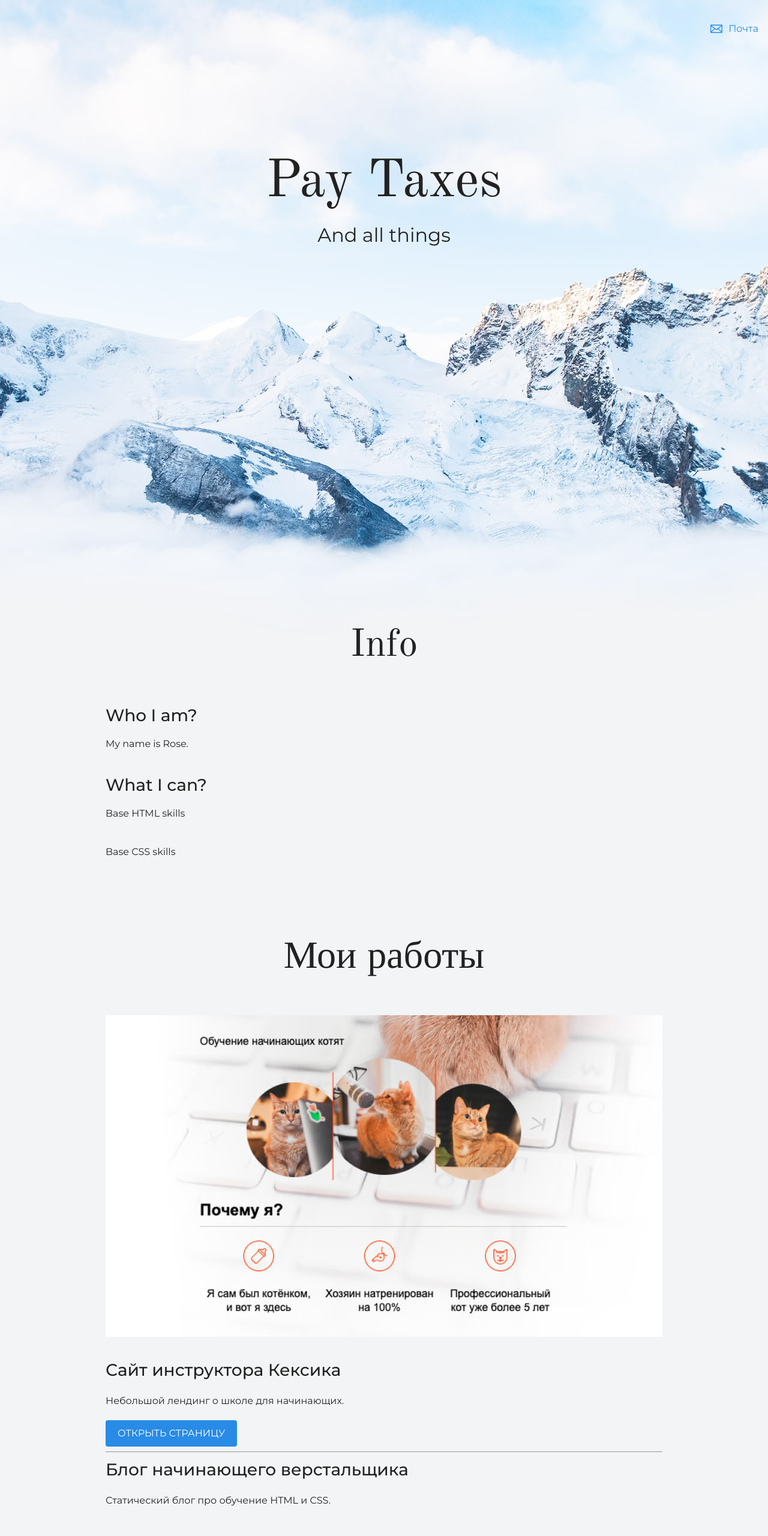
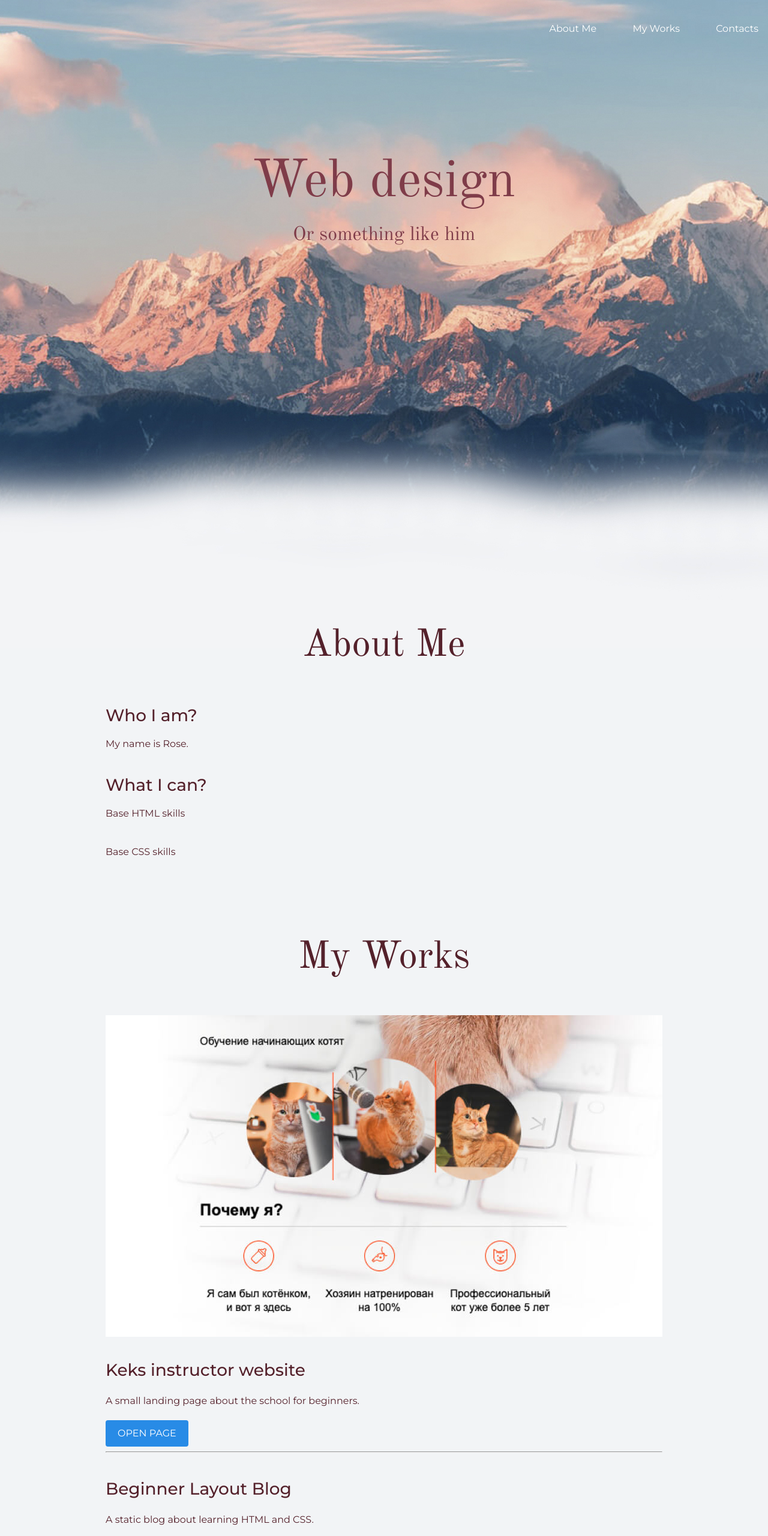
Before and after one commit to Rozaletta/MyPortfolio, a plain HTML site: page index.html in a window 1280 px wide. Shown: the top 2560 px of the page at 60% size. Drawn offline with nearby package versions, Linux system fonts and the light colour scheme.

Commit message:
Готовый сырняк

```diff
--- a/index.html
+++ b/index.html
@@ -10,21 +10,22 @@
   <body>
     <header class="page-header">
       <div class="container">
-       <a class="header-email"
-       href="mailto:Roseletta@mail.ru">Почта</a>
+        <a href="#info">About Me</a>
+        <a href="#works">My Works</a>
+        <a href="#contacts">Contacts</a>
       </div>
     </header>
 
     <section class="hero-image">
       <div class="container">
-      <h1 class="heading">Pay Taxes</h1>
-      <p>And all things</p>
+      <h1 class="heading">Web design</h1>
+      <p class="heading">Or something like him</p>
       </div>
     </section>
 
     <section class="intro">
       <div class="container">
-      <h2 class="subheading">Info</h2>
+      <h2 class="subheading" id="info">About Me</h2>
       <h3>Who I am?</h3>
       <p>My name is Rose.</p>
       <h3>What I can?</h3>
@@ -35,22 +36,24 @@
 
     <section class="portfolio">
       <div class="container">
-      <h2 class="subheading">Мои работы</h2>
+      <h2 class="subheading" id="works">My Works</h2>
 
       <figure class="project-image">
         <img src="files/project.jpg" width="928" height="536" alt="Cайт инструктора Кекса">
       </figure>
-      <h3>Сайт инструктора Кексика</h3>
-      <p>Небольшой лендинг о школе для начинающих.</p>
-      <a class="button" href="source/project/index.html">Открыть страницу</a><hr>
+      <h3>Keks instructor website</h3>
+      <p>A small landing page about the school for beginners.</p>
+      <a class="button" href="source/project/index.html">Open page</a><hr>
 
-      <h3>Блог начинающего верстальщика</h3>
-      <p>Статический блог про обучение HTML и CSS.</p>
+      <br><h3>Beginner Layout Blog</h3>
+      <p>A static blog about learning HTML and CSS.</p>
       </div>
     </section>
 
-    <footer class="page-footer">
+    <footer class="page-footer" id="contacts">
       <a href="https://vk.com/rozaletta44">VK</a>
+      <a class="footer-email" href="mailto:Roseletta@mail.ru"></a>
+       <div class="container">©2020 Rozaletta. All rights reserved</div>
     </footer>
   </body>
 </html>
--- a/style.css
+++ b/style.css
@@ -4,9 +4,9 @@ body {
   font-family: "Montserrat", "Helvetica", "Arial", sans-serif;
   font-size: 16px;
   line-height: 32px;
-  color: #222222;
+  color: #54212b;
   background-color: #f2f4f6;
-  background-image: url("img/hero-bg.jpg");
+  background-image: url("img/hero-bg8.jpg");
   background-repeat: no-repeat;
   background-position: top center;
 }
@@ -30,7 +30,7 @@ body {
 
 .page-header a {
   margin-left: 56px;
-  color: #288be6;
+  color: #ffffff;
   text-decoration: none;
   background-repeat: no-repeat;
   background-position: left;
@@ -38,7 +38,7 @@ body {
 
 .header-email {
   padding-left: 30px;
-  background-image: url("img/icon-email-header.svg");
+  background-image: url("img/icon-email-footer.svg");
 }
 
 .header-phone {
@@ -61,6 +61,7 @@ body {
   font-size: 88px;
   line-height: 96px;
   font-weight: 400;
+  color: #7f3c49;
 }
 
 .hero-image p {
@@ -171,7 +172,7 @@ body {
 
 .page-footer {
   padding: 40px 0;
-  background-color: #00417d;
+  background-color: #7f3c49;
   color: #ffffff;
 }
 
```
Also changed, not shown: img/Sakura.jpg (added), img/hero-bg2.jpg (added), img/hero-bg3.jpg (added), img/hero-bg4.jpg (added), img/hero-bg5.jpg (added), img/hero-bg8.jpg (added), img/hero-mg.jpg (added), img/hero-mg2.jpg (added), img/hero-mg3.jpg (added), img/hero-mg4.jpg (added), img/mg.jpg (added), img/mg2.jpg (added), img/ms.jpg (added), img/town.jpg (added), 1 more files, 3 other files.
